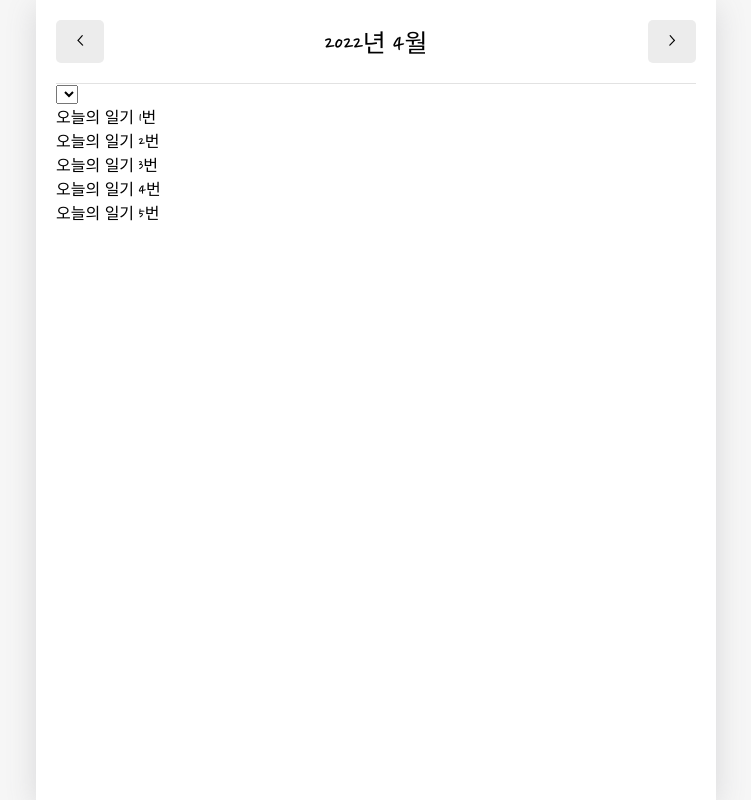
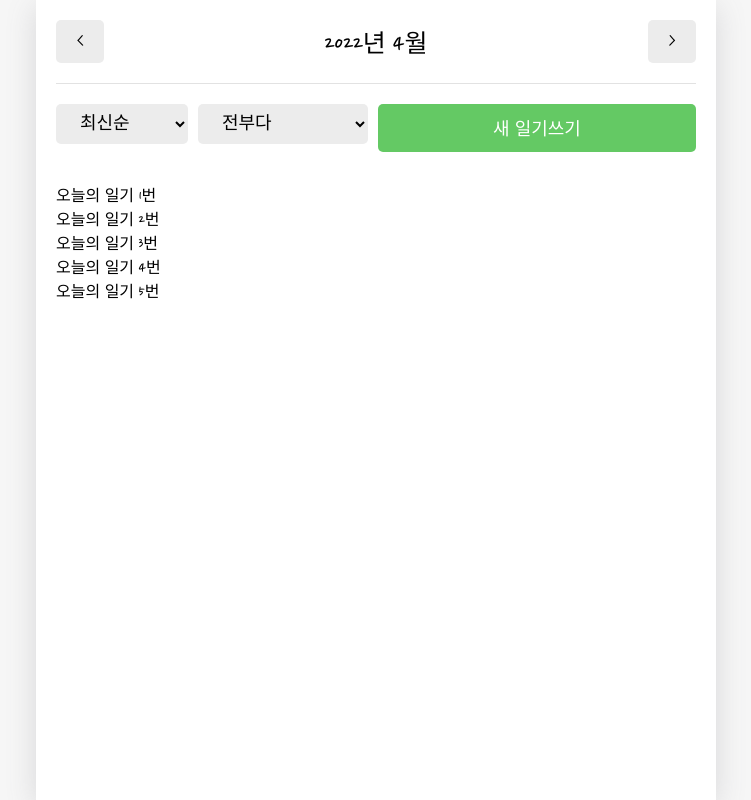
Before and after one commit to kolya4359/DiaryEmotion, a React (Create React App) app: page / in a window 1280 px wide. Shown: the whole page, without its empty margins (264-1015 px from the left). Built offline with nearby package versions, Linux system fonts and the light colour scheme; a web font is replaced by a local one.

Commit message:
add-DiaryList_sort_
Home.js에 표시되는 diaryList들을 정렬하는 방법을 작성.

```diff
--- a/src/App.css
+++ b/src/App.css
@@ -100,3 +100,44 @@ header .head_btn_right {
 header button {
   font-family: "Nanum Pen Script";
 }
+
+/* DiaryList */
+
+.DiaryList .menu_wrapper {
+  margin-top: 20px;
+  margin-bottom: 30px;
+
+  display: flex;
+  justify-content: space-between;
+}
+
+.DiaryList .menu_wrapper .right_col {
+  flex-grow: 1;
+  /*
+  flex-grow 값을 양수로 지정하면 flex 항목별로 주축 방향 크기가 남은 공간에서
+  flex-basis 값 이상으로 늘어난다.
+  세 항목에서 첫 항목의 값을 2로 지정하고 나머지 두 개의 항목을 1로 지정하면
+  각 항목에 지정된 flex-grow 값의 비율에 따라 남은 공간이 분배된다.
+  2:1:1 비율이므로 첫 항목에 100px, 두 번째와 세 번째 항목엔 50px씩 분배된다.
+  */
+}
+
+.DiaryList .menu_wrapper .right_col button {
+  width: 100%;
+}
+
+.DiaryList .ControlMenu {
+  margin-right: 10px;
+  border: none;
+  border-radius: 5px;
+  background-color: #ececec;
+
+  padding-top: 10px;
+  padding-bottom: 10px;
+  padding-left: 20px;
+  padding-right: 20px;
+
+  cursor: pointer;
+  font-family: "Nanum Pen Script";
+  font-size: 18px;
+}
--- a/src/components/DiaryList.js
+++ b/src/components/DiaryList.js
@@ -1,16 +1,92 @@
 import { useState } from "react";
+import { useNavigate } from "react-router-dom";
+import MyButton from "./MyButton";
+
+const sortOptionList = [
+  { value: "latest", name: "최신순" },
+  { value: "oldest", name: "오래된 순" },
+];
+
+const filterOptionList = [
+  { value: "all", name: "전부다" },
+  { value: "good", name: "좋은 감정만" },
+  { value: "bad", name: "안 좋은 감정만" },
+];
 
 const ControlMenu = ({ value, onChange, optionList }) => {
-  return <select></select>;
+  return (
+    <select
+      className="ControlMenu"
+      value={value}
+      onChange={(e) => onChange(e.target.value)}
+    >
+      {optionList.map((it, idx) => (
+        <option key={idx} value={it.value}>
+          {it.name}
+        </option>
+      ))}
+    </select>
+  );
 };
 
 const DiaryList = ({ diaryList }) => {
+  const navigate = useNavigate();
   const [sortType, setSortType] = useState("lastest");
+  const [filter, setFilter] = useState("all");
+
+  // 최신순인지 오래된 순인지 if문으로 분기를 달아서 정렬된 리스트를 반환하는 함수.
+  const getProcessedDiaryList = () => {
+    const filterCallback = (item) => {
+      if (filter === "good") {
+        return parseInt(item.emotion) <= 3;
+      } else {
+        return parseInt(item.emotion) > 3;
+      }
+    };
+    const compare = (a, b) => {
+      if (sortType === "latest") {
+        return parseInt(b.date) - a.date;
+      } else {
+        return parseInt(a.date) - b.date;
+      }
+    };
+    const copyList = JSON.parse(JSON.stringify(diaryList)); // 깊은 복사
+    // 배열인 diaryList를 JSON.stringify를 이용해 문자열로 바꾸고
+    // JSON.parse를 이용해서 다시 배열로 복호화 시켜서 copyList에 값만 넣어준다.
+
+    const filteredList =
+      filter === "all" ? copyList : copyList.filter((it) => filterCallback(it));
+    const sortedList = filteredList.sort(compare);
+    return sortedList;
+  };
   return (
-    <div>
-      <ControlMenu value={sortType} onChange={setSortType} />
-      {diaryList.map((it) => (
-        <div key={it.id}>{it.content}</div>
+    <div className="DiaryList">
+      <div className="menu_wrapper">
+        <div className="left_col">
+          <ControlMenu
+            value={sortType}
+            onChange={setSortType}
+            optionList={sortOptionList}
+          />
+          <ControlMenu
+            value={filter}
+            onChange={setFilter}
+            optionList={filterOptionList}
+          />
+        </div>
+        <div className="right_col">
+          <MyButton
+            type={"positive"}
+            text={"새 일기쓰기"}
+            onClick={() => navigate("/new")}
+          />
+        </div>
+      </div>
+
+      {getProcessedDiaryList().map((it) => (
+        <div key={it.id}>
+          {it.content} {it.emtion}
+        </div>
       ))}
     </div>
   );
```
